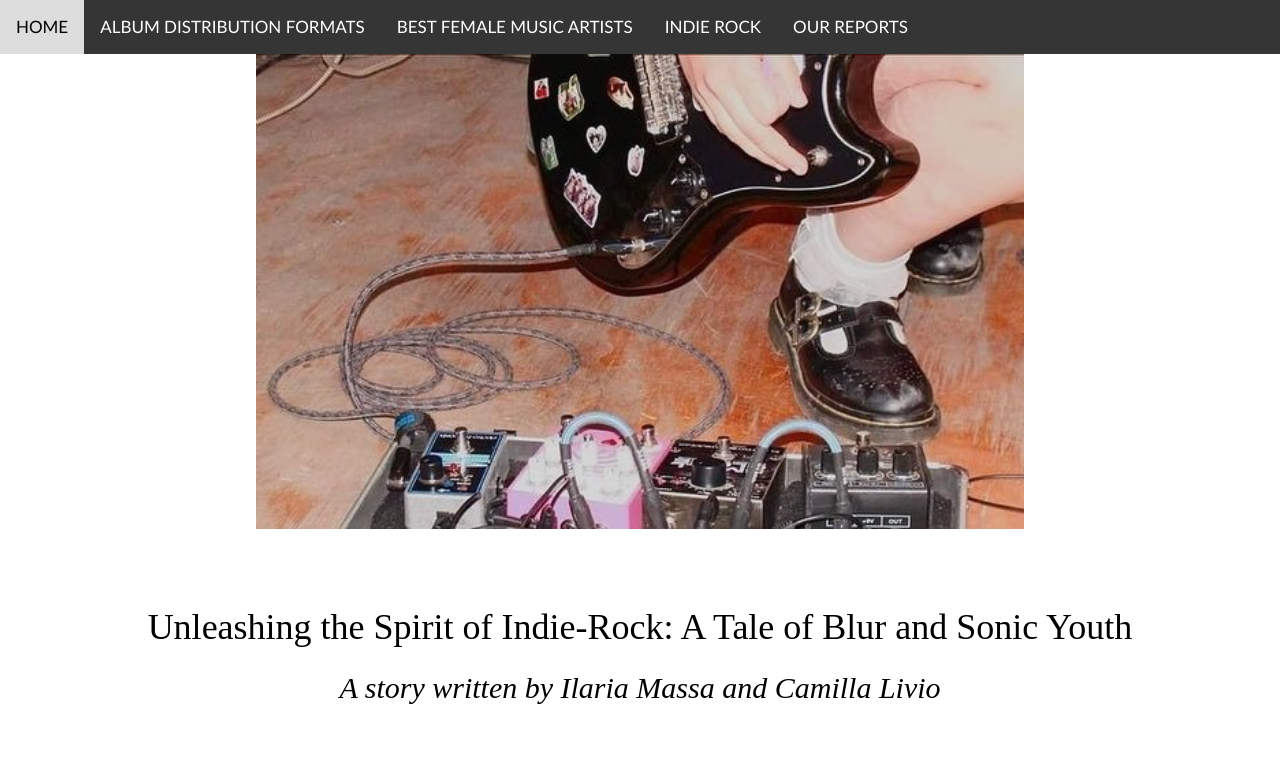
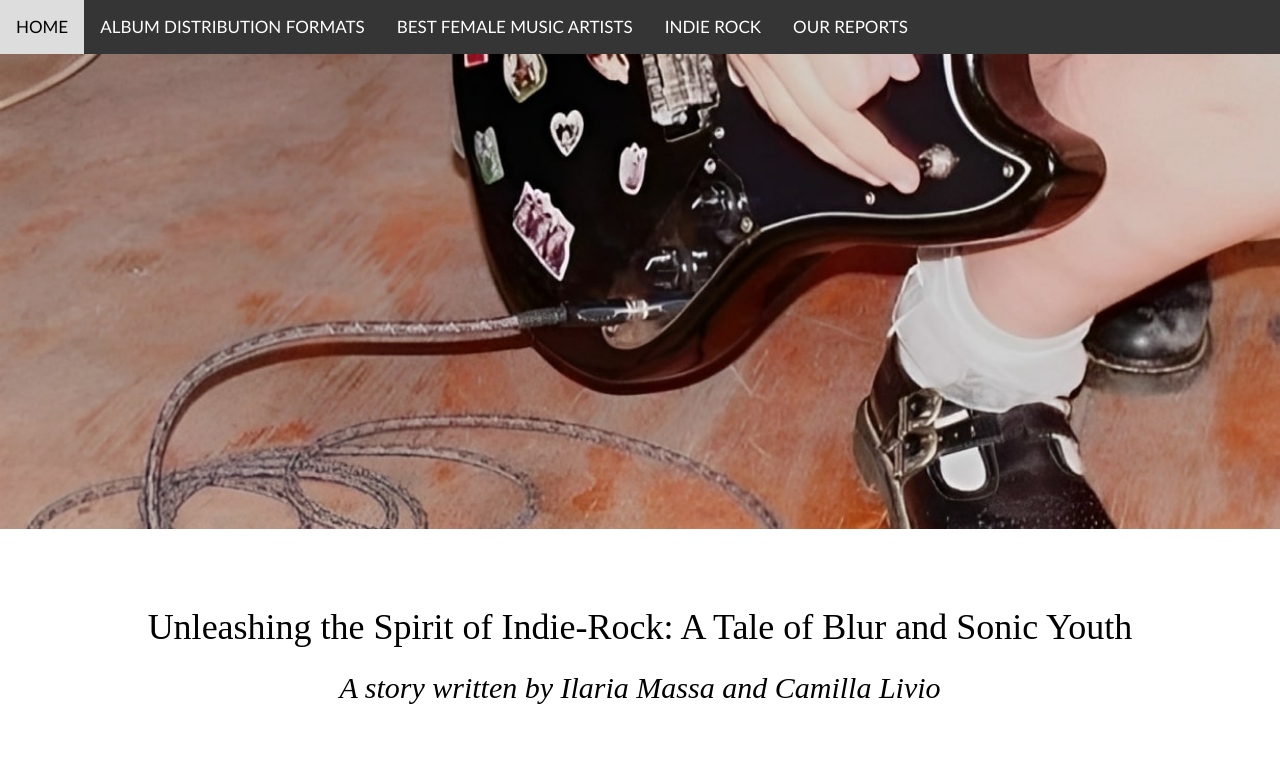
Before and after one commit to elenamaurizzi/article3prova, a plain HTML site: page index.html in a window 1280 px wide. Shown: the top 765 px of the page. Drawn offline with nearby package versions, Linux system fonts and the light colour scheme.

Commit message:
Update index.html

```diff
--- a/index.html
+++ b/index.html
@@ -117,7 +117,7 @@ footer {
 <body>
 
 <div class="showcase">
-  <img src="header.jpg" alt="showcase" style="width:60%;">
+  <img src="header1.jpg" alt="showcase" style="width:100%;">
 
   <div class="centered"><h1 align="centered"><span style="font-family:Georgia,serif"></span></h1></div>
 
```
